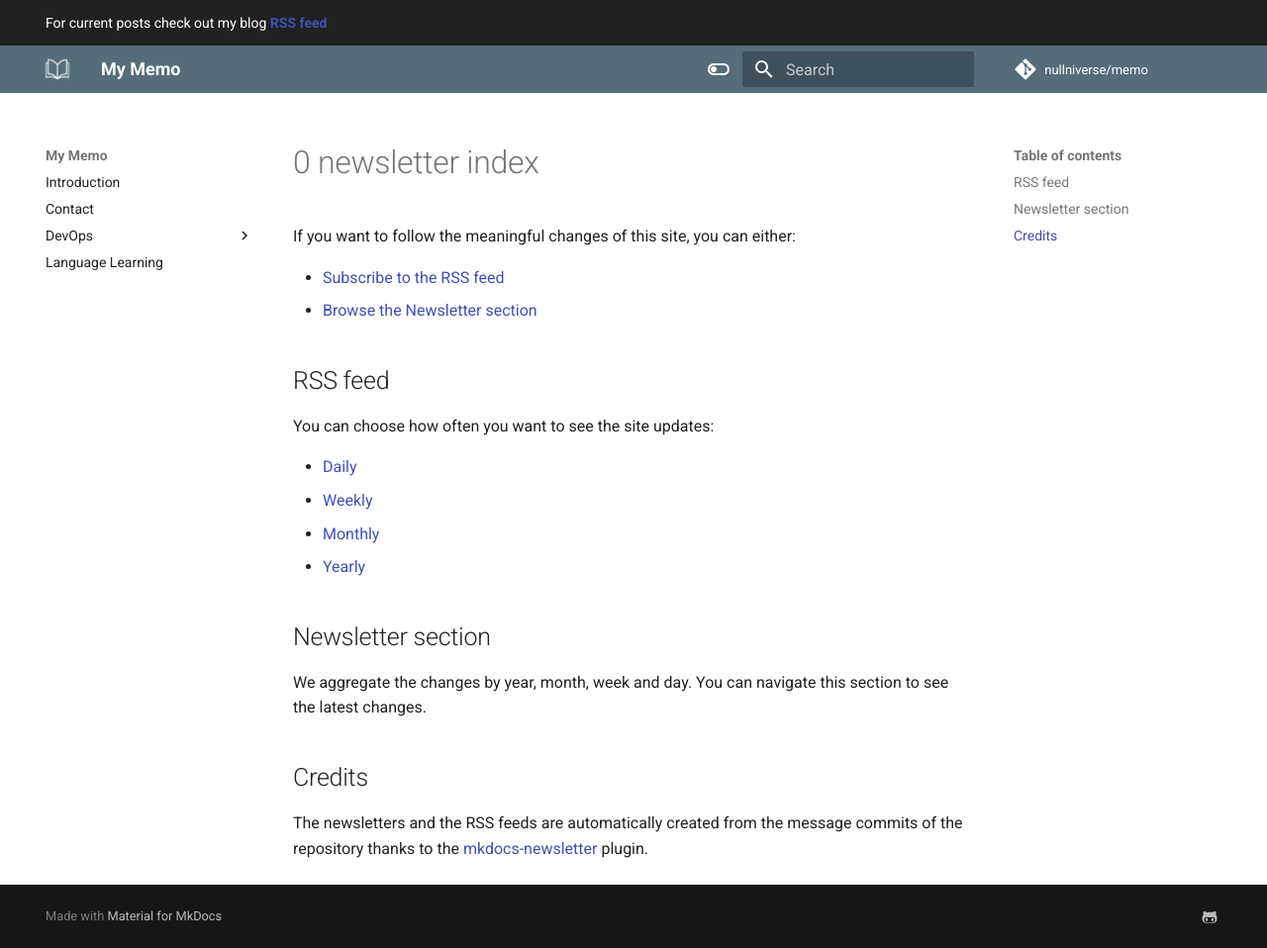
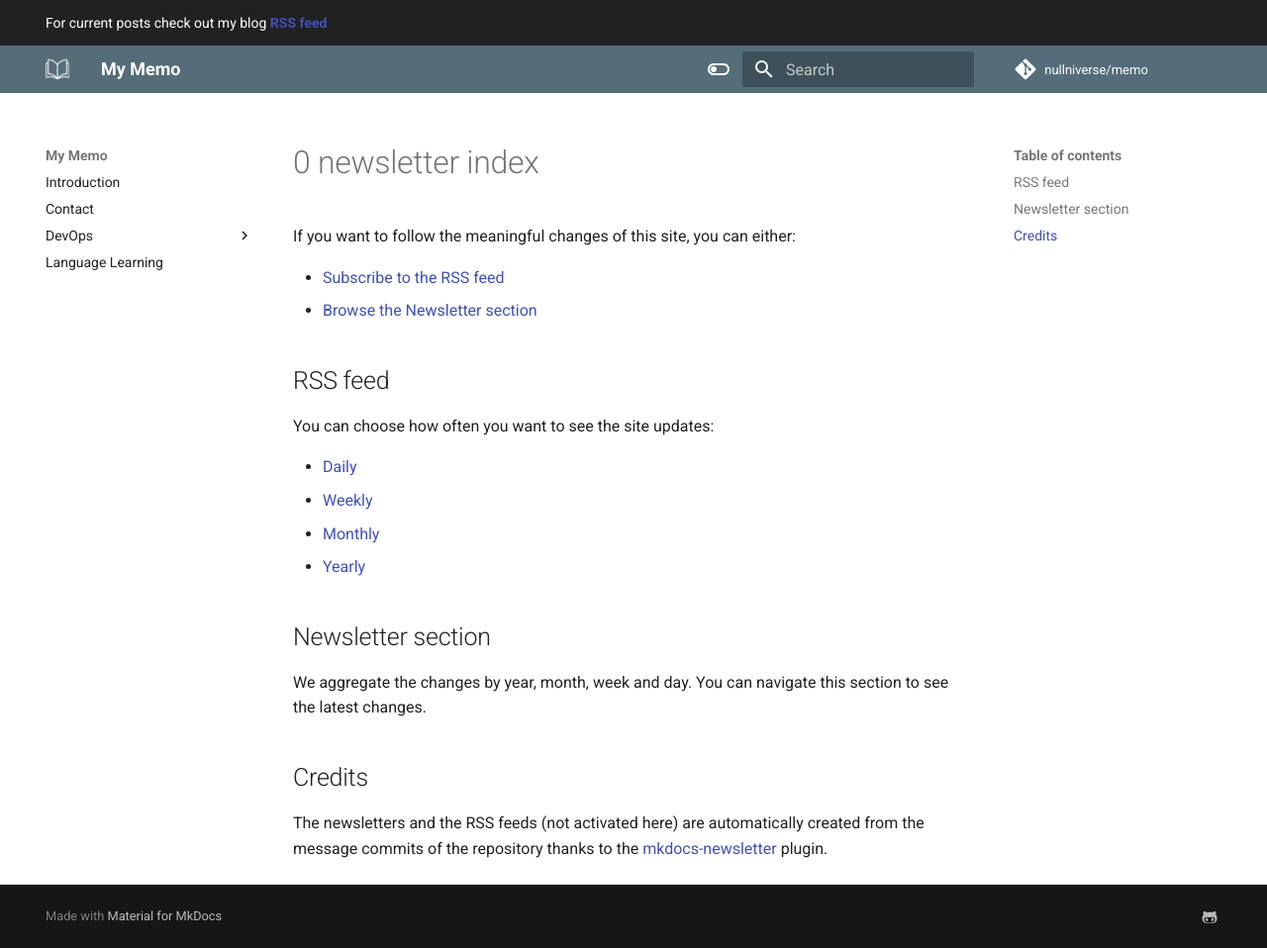
Before and after one commit to nullniverse/memo, an MkDocs documentation site: the page built from docs/newsletter/0_newsletter_index.md, in a window 1280 px wide and 958 px high. Shown: the whole window at 99% size. Built offline with MkDocs 1.6.1 and Material for MkDocs 9.7.7, drawn with Linux system fonts in a browser that asks for light colours; comment, search, counter and statistics services are not loaded.

Commit message:
Removed mkdocs-newsletter

```diff
--- a/docs/newsletter/0_newsletter_index.md
+++ b/docs/newsletter/0_newsletter_index.md
@@ -19,6 +19,6 @@
 
 # Credits
 
-The newsletters and the RSS feeds are automatically created from the message commits of
+The newsletters and the RSS feeds (not activated here) are automatically created from the message commits of
 the repository thanks to the
 [mkdocs-newsletter](https://lyz-code.github.io/mkdocs-newsletter/) plugin.
--- a/mkdocs.yml
+++ b/mkdocs.yml
@@ -146,7 +146,6 @@
   - minify:
       minify_html: true
   - section-index
-  - mkdocs-newsletter
 
 markdown_extensions:
   - abbr
--- a/pyproject.toml
+++ b/pyproject.toml
@@ -14,7 +14,6 @@
     "mkdocs-material",
     "mkdocs-section-index",
     "pymdown-extensions",
-    "mkdocs-newsletter",
     "mkdocs-autolinks-plugin>=0.5.0",
     "mkdocs-exclude-search>=0.6.4",
 ]
```
Also changed, not shown: docs/language/language.md (line endings or trailing spaces), 2 other files.
